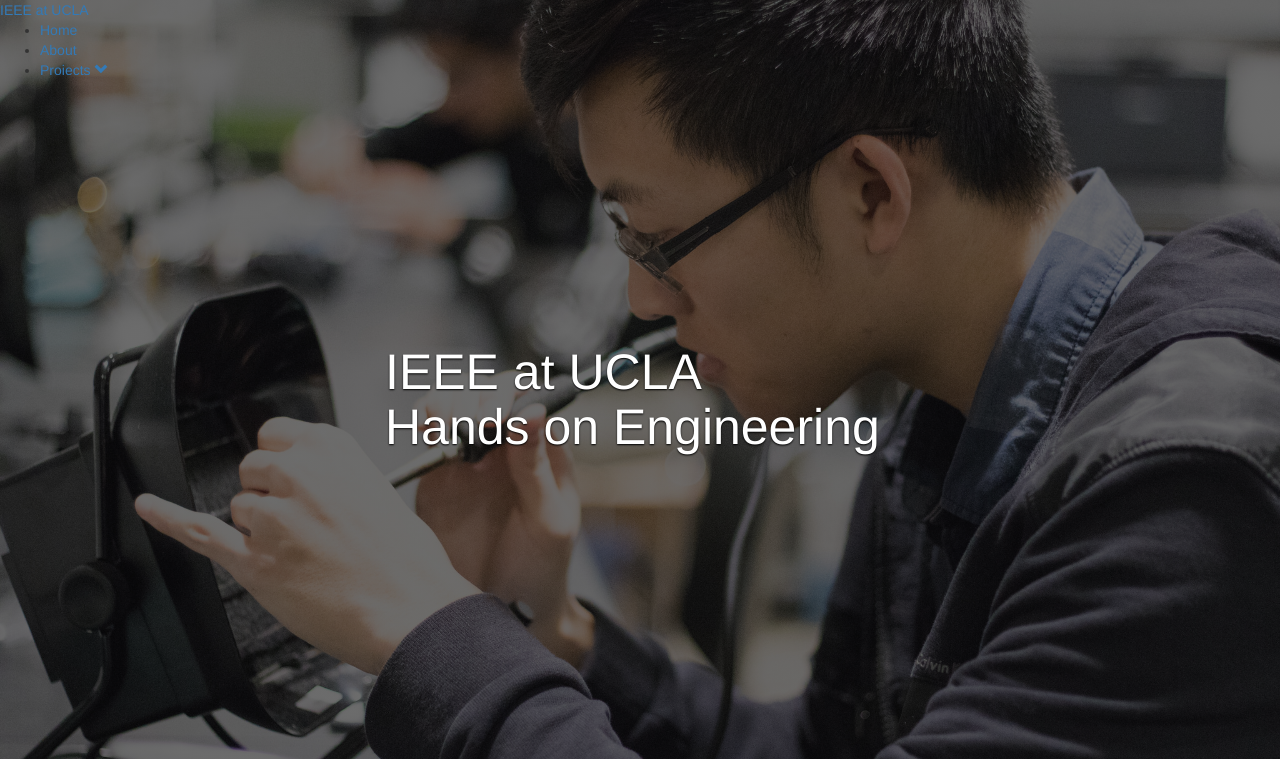
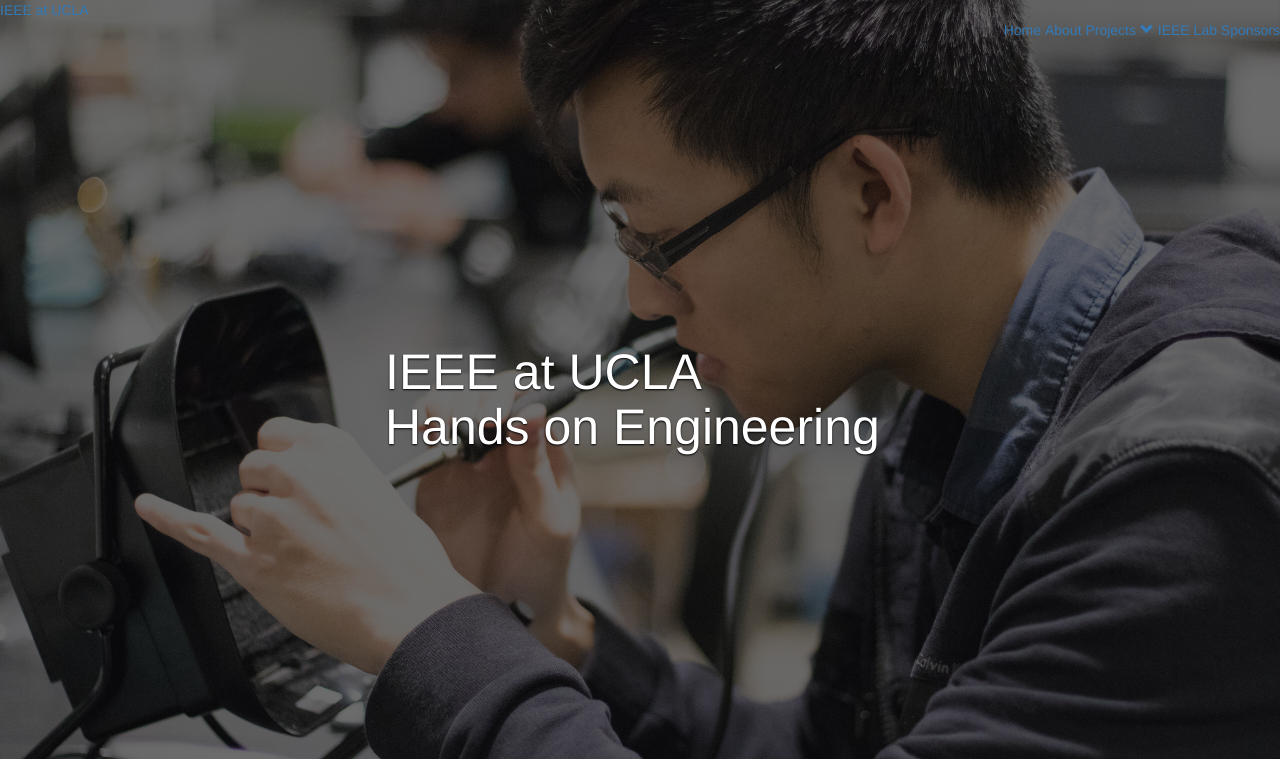
Before and after one commit to UCLA-IEEE/ieeebruins.com, a PHP site: page / in a window 1280 px wide. Shown: the top 759 px of the page. Run offline with PHP 8.4, Linux system fonts and the light colour scheme; some libraries are stand-ins or nearby versions.

Commit message:
right-aligned the navbar icons

```diff
--- a/css/navbar.css
+++ b/css/navbar.css
@@ -3,8 +3,18 @@
     top: 0;
     z-index: 1000;
 
+    display: block;
     width: 100%;
     height: 75px;
     overflow: hidden;
     background-color: transparent;
 }
+
+.myNavbar ul {
+    float: right;
+    list-style: none;
+}
+
+.myNavbar li {
+    display: inline-block;
+}
```
